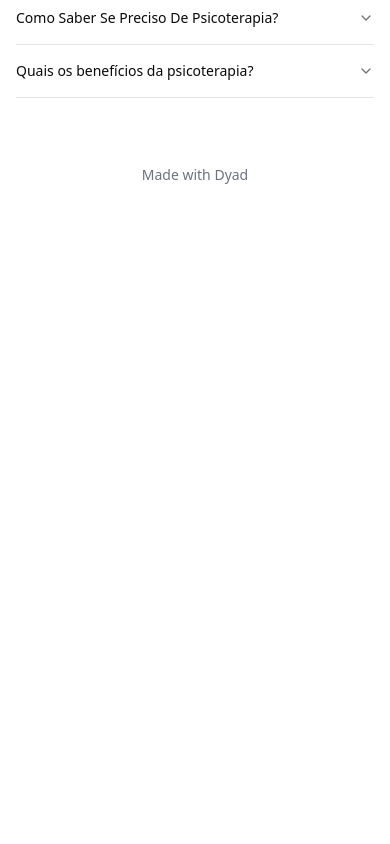
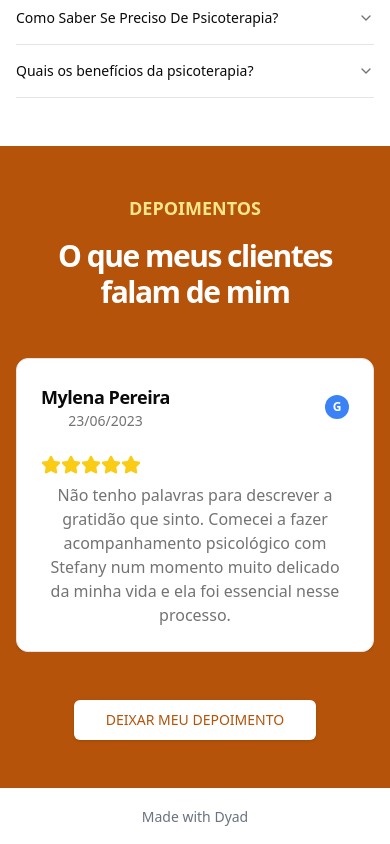
Before and after one commit to albertconceicao/sandy-carvalho-v2, a Next.js app: page / in a window 390 px wide. Shown: the part 7173-8017 px from the top of the page. Before the commit the page ends 7375 px from the top, so only its background shows below. Built offline with nearby package versions, Linux system fonts and the light colour scheme.

Commit message:
[dyad] Adicionando a seção de Depoimentos com carrossel - wrote 3 file(s)

```diff
--- a/src/app/page.tsx
+++ b/src/app/page.tsx
@@ -5,7 +5,8 @@ import AboutSection from "@/components/AboutSection";
 import ApproachSection from "@/components/ApproachSection";
 import ModalitySection from "@/components/ModalitySection";
 import ServicesSection from "@/components/ServicesSection";
-import FAQSection from "@/components/FAQSection"; // Importar o novo componente
+import FAQSection from "@/components/FAQSection";
+import TestimonialsSection from "@/components/TestimonialsSection"; // Importar o novo componente
 
 export default function Home() {
   return (
@@ -17,7 +18,8 @@ export default function Home() {
         <ApproachSection />
         <ModalitySection />
         <ServicesSection />
-        <FAQSection /> {/* Adicionar a seção 'Dúvidas Frequentes' aqui */}
+        <FAQSection />
+        <TestimonialsSection /> {/* Adicionar a seção 'Depoimentos' aqui */}
         {/* As próximas seções serão adicionadas aqui */}
       </main>
       <MadeWithDyad />
--- a/src/components/Navbar.tsx
+++ b/src/components/Navbar.tsx
@@ -13,6 +13,7 @@ const navLinks = [
   { name: "Modalidade", href: "#modality" },
   { name: "Serviços", href: "#services" },
   { name: "Dúvidas frequentes", href: "#faq" },
+  { name: "Depoimentos", href: "#testimonials" }, // Adicionar link para Depoimentos
   { name: "Contato", href: "#contact" },
 ];
 
--- /dev/null
+++ b/src/components/TestimonialsSection.tsx
@@ -0,0 +1,117 @@
+"use client";
+
+import React, { useCallback } from "react";
+import Link from "next/link";
+import { Button } from "@/components/ui/button";
+import { Card, CardContent, CardHeader, CardTitle } from "@/components/ui/card";
+import { Star, ChevronLeft, ChevronRight } from "lucide-react";
+import useEmblaCarousel from "embla-carousel-react";
+
+const testimonials = [
+  {
+    name: "Mylena Pereira",
+    date: "23/06/2023",
+    rating: 5,
+    text: "Não tenho palavras para descrever a gratidão que sinto. Comecei a fazer acompanhamento psicológico com Stefany num momento muito delicado da minha vida e ela foi essencial nesse processo.",
+  },
+  {
+    name: "Nicolle Castilho",
+    date: "23/06/2023",
+    rating: 5,
+    text: "A Stefany é uma excelente profissional! Me senti acolhida e confortável desde a primeira sessão e sou muito grata tê-la como auxílio.",
+  },
+  {
+    name: "João Silva",
+    date: "15/05/2023",
+    rating: 4,
+    text: "A terapia me ajudou a ver as coisas de uma nova perspectiva. Recomendo muito!",
+  },
+  {
+    name: "Ana Costa",
+    date: "01/07/2023",
+    rating: 5,
+    text: "Profissionalismo e empatia definem o trabalho da Sandy. Me sinto muito melhor após as sessões.",
+  },
+];
+
+const TestimonialsSection = () => {
+  const [emblaRef, emblaApi] = useEmblaCarousel({ loop: true, align: "start" });
+
+  const scrollPrev = useCallback(() => {
+    if (emblaApi) emblaApi.scrollPrev();
+  }, [emblaApi]);
+
+  const scrollNext = useCallback(() => {
+    if (emblaApi) emblaApi.scrollNext();
+  }, [emblaApi]);
+
+  return (
+    <section id="testimonials" className="relative w-full py-12 md:py-24 lg:py-32 bg-amber-700 text-white">
+      <div className="container px-4 md:px-6 text-center">
+        <div className="space-y-4 mb-12">
+          <p className="text-lg font-semibold text-amber-200">DEPOIMENTOS</p>
+          <h2 className="text-3xl font-bold tracking-tighter sm:text-4xl md:text-5xl text-white">
+            O que meus clientes falam de mim
+          </h2>
+        </div>
+
+        <div className="relative">
+          <div className="overflow-hidden" ref={emblaRef}>
+            <div className="flex -ml-4"> {/* Negative margin to offset padding on slides */}
+              {testimonials.map((testimonial, index) => (
+                <div key={index} className="flex-none w-full md:w-1/2 lg:w-1/3 pl-4"> {/* Padding for spacing */}
+                  <Card className="bg-white text-foreground h-full flex flex-col">
+                    <CardHeader>
+                      <div className="flex items-center justify-between">
+                        <div>
+                          <CardTitle className="text-lg font-semibold">{testimonial.name}</CardTitle>
+                          <p className="text-sm text-muted-foreground">{testimonial.date}</p>
+                        </div>
+                        {/* Placeholder for Google icon */}
+                        <span className="inline-flex items-center justify-center w-6 h-6 rounded-full bg-blue-500 text-white text-xs font-bold">G</span>
+                      </div>
+                    </CardHeader>
+                    <CardContent className="flex-grow">
+                      <div className="flex items-center mb-2">
+                        {Array.from({ length: testimonial.rating }).map((_, i) => (
+                          <Star key={i} className="h-5 w-5 fill-yellow-400 text-yellow-400" />
+                        ))}
+                      </div>
+                      <p className="text-muted-foreground">{testimonial.text}</p>
+                    </CardContent>
+                  </Card>
+                </div>
+              ))}
+            </div>
+          </div>
+
+          {/* Navigation Buttons */}
+          <Button
+            variant="ghost"
+            size="icon"
+            onClick={scrollPrev}
+            className="absolute left-0 top-1/2 -translate-y-1/2 bg-white/50 hover:bg-white/70 rounded-full p-2 z-10 hidden md:flex"
+          >
+            <ChevronLeft className="h-6 w-6 text-gray-800" />
+          </Button>
+          <Button
+            variant="ghost"
+            size="icon"
+            onClick={scrollNext}
+            className="absolute right-0 top-1/2 -translate-y-1/2 bg-white/50 hover:bg-white/70 rounded-full p-2 z-10 hidden md:flex"
+          >
+            <ChevronRight className="h-6 w-6 text-gray-800" />
+          </Button>
+        </div>
+
+        <div className="mt-12">
+          <Link href="#contact"> {/* Assuming a contact section for leaving a testimonial */}
+            <Button size="lg" className="bg-white text-amber-700 hover:bg-gray-100">DEIXAR MEU DEPOIMENTO</Button>
+          </Link>
+        </div>
+      </div>
+    </section>
+  );
+};
+
+export default TestimonialsSection;
```
